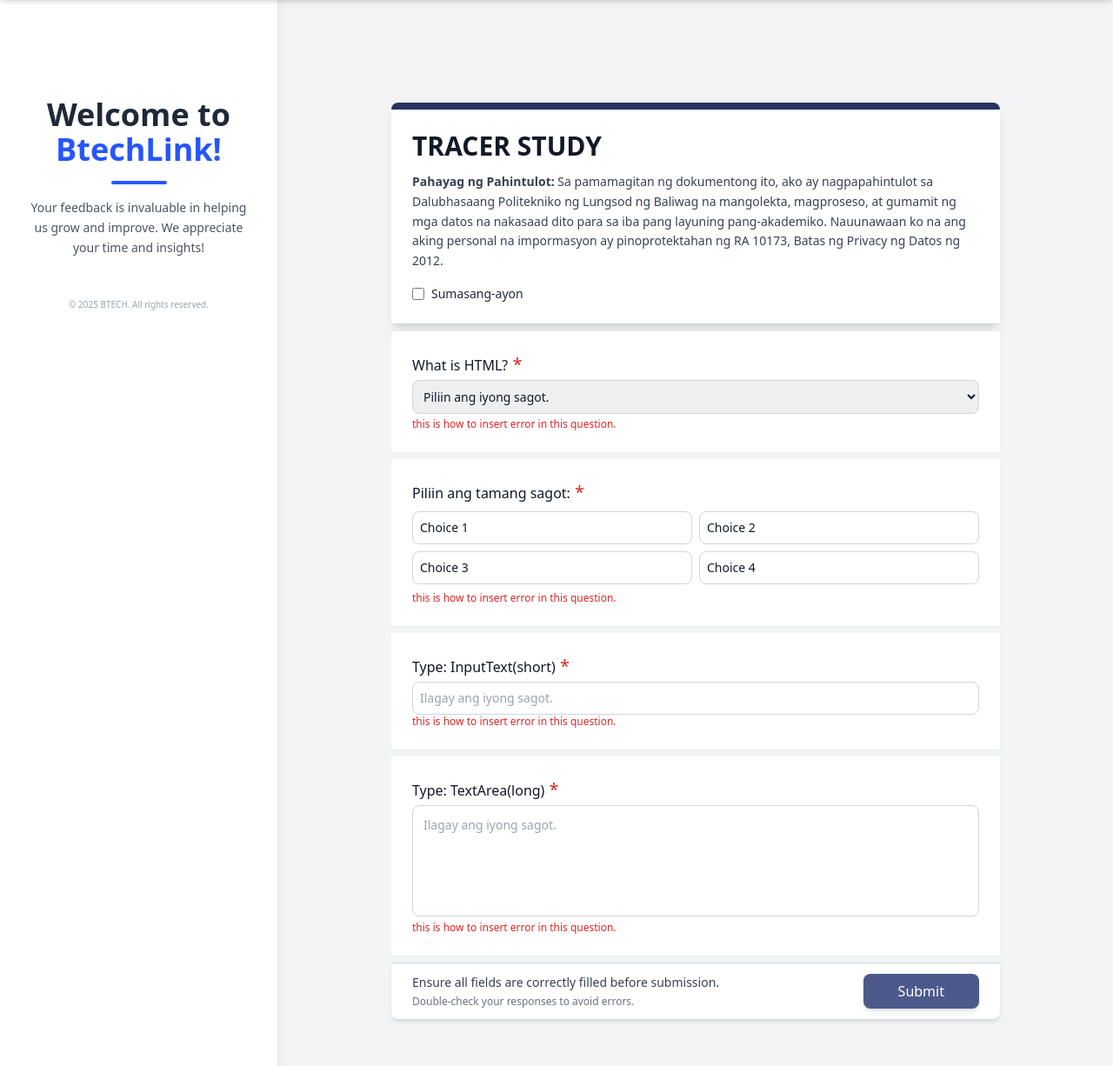
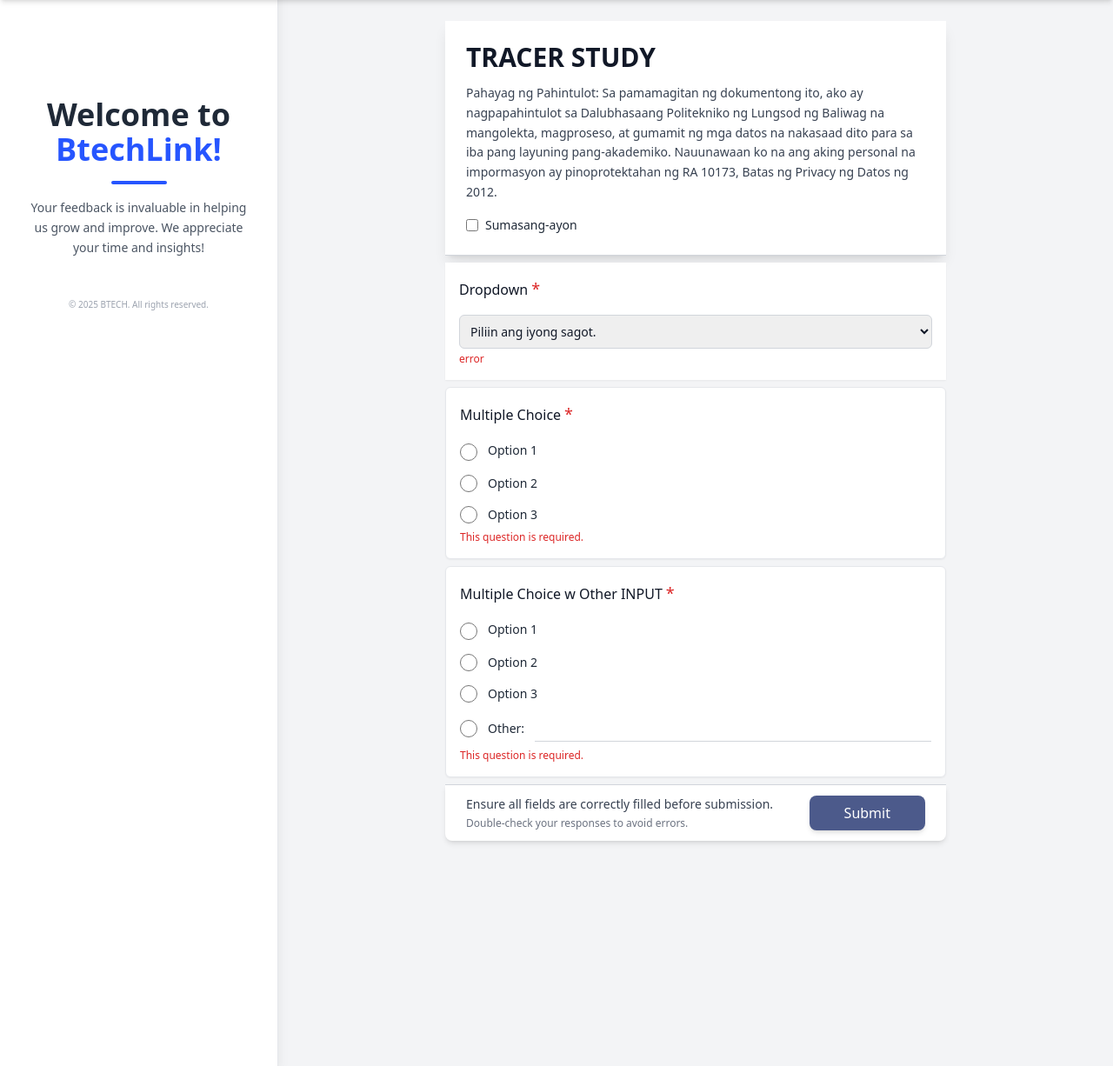
Before and after one commit to BOBLATONIO/ProjectAlumni, a Laravel app: page /questionnaire in a window 1280 px wide. Shown: the part 64-1290 px from the top of the page at 87% size. Run offline with Laravel 12, Linux system fonts and the light colour scheme.

Commit message:
update questionnaire blade

```diff
--- a/resources/views/client/survey-form.blade.php
+++ b/resources/views/client/survey-form.blade.php
@@ -7,31 +7,31 @@
                 Welcome to <span class="text-[#2655ff] font-semibold">BtechLink!</span>
             </div>
             <div class="w-16 h-1 bg-[#2655ff] rounded-full mb-4"></div>
-            <p class="text-sm text-gray-600 dark:text-gray-300 text-center leading-relaxed">
+            <div class="text-sm text-gray-600 dark:text-gray-300 text-center leading-relaxed">
                 Your feedback is invaluable in helping us grow and improve. We appreciate your time and insights!
-            </p>
-            <p class="block text-center text-[10px] text-gray-400 mt-10">
+            </div>
+            <div class="block text-center text-[10px] text-gray-400 mt-10">
                 © 2025 BTECH. All rights reserved.
-            </p>
+            </div>
         </div>
 
 
 
-        <form id="questionnaireForm" class="flex flex-col justify-center items-center w-full lg:w-3/4 lg:ml-[25%]">
+        <form id="questionnaireForm" class="flex flex-col justify-start items-center w-full lg:w-3/4 lg:ml-[25%]">
             <div class="flex flex-col gap-2 mx-5 items-center">
                 <div
-                    class="bg-white dark:bg-[#252728] shadow-lg py-6 mt-6 w-full md:w-[600px] lg:w-[700px] max-w-[800px] rounded-t-lg border-t-8 border-[#273461] border-b border-b-gray-300 dark:border-b-gray-600">
+                    class="bg-white dark:bg-[#252728] shadow-lg py-6 mt-6 w-full max-w-xl border-b border-b-gray-300 dark:border-b-gray-600">
                     <div class="text-3xl font-semibold text-gray-900 dark:text-gray-200 px-6">TRACER STUDY</div>
                     <div class="w-full px-6 mt-3">
-                        <p class="text-sm text-gray-700 dark:text-gray-400 leading-relaxed">
-                            <span class="font-bold ">Pahayag ng Pahintulot:</span>
+                        <div class="text-sm text-gray-700 dark:text-gray-400 leading-relaxed">
+                            Pahayag ng Pahintulot:
                             Sa pamamagitan ng dokumentong ito, ako ay nagpapahintulot sa Dalubhasaang Politekniko ng
                             Lungsod ng Baliwag na
                             mangolekta, magproseso, at gumamit ng mga datos na nakasaad dito para sa iba pang layuning
                             pang-akademiko.
                             Nauunawaan ko na ang aking personal na impormasyon ay pinoprotektahan ng RA 10173, Batas ng
                             Privacy ng Datos ng 2012.
-                        </p>
+                        </div>
                         <div class="mt-4 flex items-center gap-2">
                             <input id="concent" type="checkbox" value=""
                                 class="w-3.5 h-3.5 text-blue-600 bg-gray-100 dark:bg-[#252728] border-gray-300 rounded-sm dark:border-gray-600">
@@ -40,37 +40,89 @@
                     </div>
                 </div>
 
+                {{-- dropdown --}}
+                <div id="" class="question w-full max-w-xl bg-white dark:bg-[#252728] shadow-sm p-4">
+                    <p class="text-base font-medium text-gray-900 dark:text-gray-200 mb-4">
+                        Dropdown<span class="text-red-600 text-lg ml-1">*</span>
+                    </p>
+                    <div class="mt-2 text-sm">
+                        <select name=""
+                            class="w-full p-2  border border-gray-300 dark:border-gray-600 focus:outline-none rounded-md text-gray-900 dark:text-gray-400 dark:bg-[#252728]">
+                            <option class="text-sm" value="" disabled selected>Piliin ang iyong sagot.</option>
+                            <option class="text-sm" value="">Option 1</option>
+                            <option class="text-sm" value="">Option 2</option>
+                        </select>
+                        <div class="text-xs mt-1 text-red-600 dark:text-red-400">error</div>
+                    </div>
+                </div>
 
+                {{-- multiple choice --}}
+                <div id="question1"
+                    class="w-full max-w-xl bg-white dark:bg-[#252728] p-4 rounded-md shadow-sm border border-gray-200 dark:border-gray-700">
+                    <p class="text-base font-medium text-gray-900 dark:text-gray-200 mb-4">
+                        Multiple Choice<span class="text-red-600 text-lg ml-1">*</span>
+                    </p>
+                    <div class="space-y-4 text-gray-800 dark:text-gray-300">
 
-                {{-- Select --}}
-                <x-client-components.client-question-select name="question 1" question="What is HTML?" :options="[
-                    'Bachelor of Elementary Education',
-                    'Bachelor of Secondary Education major in English',
-                    'Bachelor of Science in Hospitality Management',
-                    'Bachelor of Science in Tourism Management',
-                    'Bachelor of Science in Accountancy'
-                    ]" errmsg="this is how to insert error in this question." />
+                        <label class="flex items-start gap-3">
+                            <input type="radio" name="question1" value="option1"
+                                class="mt-1 shrink-0 w-5 h-5 text-purple-600 focus:ring-purple-500 dark:bg-gray-700 dark:border-gray-600">
+                            <span class="text-sm leading-6">Option 1</span>
+                        </label>
+                        <label class="flex items-center gap-3">
+                            <input type="radio" name="question1" value="option2"
+                                class="shrink-0 w-5 h-5 text-purple-600 focus:ring-purple-500 dark:bg-gray-700 dark:border-gray-600">
+                            <span class="text-sm">Option 2</span>
+                        </label>
+                        <label class="flex items-center gap-3">
+                            <input type="radio" name="question1" value="option3"
+                                class="shrink-0 w-5 h-5 text-purple-600 focus:ring-purple-500 dark:bg-gray-700 dark:border-gray-600">
+                            <span class="text-sm">Option 3</span>
+                        </label>
+                    </div>
 
-                {{-- Multiple Choice --}}
-                <x-client-components.client-question-multiple-choice question="Piliin ang tamang sagot:"
-                    name="mutiplechoice1" :choices="[
-                    'Choice 1',
-                    'Choice 2',
-                    'Choice 3',
-                    'Choice 4'
-                    ]" errmsg="this is how to insert error in this question." />
+                    <!-- Error message -->
+                    <div class="text-xs mt-2 text-red-600 dark:text-red-400">This question is required.</div>
+                </div>
 
-                {{-- Short Answer --}}
-                <x-client-components.client-question-textinput question="Type: InputText(short)" name="questionNumber"
-                    type="number" {{-- type text, number, etc --}}
-                    errmsg="this is how to insert error in this question." />
+                {{-- Multiple Choice with other input --}}
+                <div id="question1"
+                    class="w-full max-w-xl bg-white dark:bg-[#252728] p-4 rounded-md shadow-sm border border-gray-200 dark:border-gray-700">
+                    <p class="text-base font-medium text-gray-900 dark:text-gray-200 mb-4">
+                        Multiple Choice w Other INPUT<span class="text-red-600 text-lg ml-1">*</span>
+                    </p>
+                    <div class="space-y-4 text-gray-800 dark:text-gray-300">
+                        <label class="flex items-start gap-3">
+                            <input type="radio" name="question1" value="option1"
+                                class="mt-1 shrink-0 w-5 h-5 text-purple-600 focus:ring-purple-500 dark:bg-gray-700 dark:border-gray-600">
+                            <span class="text-sm leading-6">Option 1</span>
+                        </label>
+                        <label class="flex items-center gap-3">
+                            <input type="radio" name="question1" value="option2"
+                                class="shrink-0 w-5 h-5 text-purple-600 focus:ring-purple-500 dark:bg-gray-700 dark:border-gray-600">
+                            <span class="text-sm">Option 2</span>
+                        </label>
+                        <label class="flex items-center gap-3">
+                            <input type="radio" name="question1" value="option3"
+                                class="shrink-0 w-5 h-5 text-purple-600 focus:ring-purple-500 dark:bg-gray-700 dark:border-gray-600">
+                            <span class="text-sm">Option 3</span>
+                        </label>
 
-                {{-- Long Answer --}}
-                <x-client-components.client-question-textarea question="Type: TextArea(long)" name="QuestionNumber"
-                    errmsg="this is how to insert error in this question." />
+                        <label class="flex items-center gap-3">
+                            <input type="radio" name="question1" value="other"
+                                class="shrink-0 w-5 h-5 text-purple-600 focus:ring-purple-500 dark:bg-gray-700 dark:border-gray-600">
+                            <span class="text-sm">Other:</span>
+                            <input type="text" name="question1_other" placeholder=""
+                                class="border-b border-gray-300 dark:border-gray-600 focus:outline-none focus:border-purple-600 text-sm flex-1 bg-transparent py-1 px-1">
+                        </label>
+                    </div>
+
+                    <!-- Error message -->
+                    <div class="text-xs mt-2 text-red-600 dark:text-red-400">This question is required.</div>
+                </div>
 
                 <div
-                    class="flex items-center w-full bg-white dark:bg-[#252728] shadow-md md:w-[600px] lg:w-[700px] mb-6 p-6 py-3 rounded-b-lg justify-between border-t border-gray-300 dark:border-gray-600">
+                    class="flex items-center w-full bg-white dark:bg-[#252728] shadow-md max-w-xl  mb-6 p-6 py-3 rounded-b-lg justify-between border-t border-gray-300 dark:border-gray-600">
                     <div class="flex flex-col">
                         <span class="text-sm text-gray-700 dark:text-gray-300 font-medium ">Ensure all fields are
                             correctly filled before submission.</span>
--- a/resources/views/components/client-components/client-navbar.blade.php
+++ b/resources/views/components/client-components/client-navbar.blade.php
@@ -234,10 +234,10 @@
                             class="px-4 py-2 flex items-center gap-3 cursor-pointer hover:bg-gray-200 dark:hover:dark:hover:bg-[#3B3D3E] transition-all rounded-md">
                             <a class="block w-full" href="{{ route('tracer-study') }}">Tracer Study</a>
                         </li>
-                        <li
+                        {{-- <li
                             class="px-4 py-2 flex items-center gap-3 cursor-pointer hover:bg-gray-200 dark:hover:dark:hover:bg-[#3B3D3E] transition-all rounded-md">
                             <a class="block w-full" href="{{ route('announcement') }}">Announcement</a>
-                        </li>
+                        </li> --}}
                         <li
                             class="px-4 py-2 flex items-center gap-3 cursor-pointer hover:bg-gray-200 dark:hover:dark:hover:bg-[#3B3D3E] transition-all rounded-md">
                             <a class="block w-full" href="{{ route('network') }}">Network</a>
```
Also changed, not shown: public/assets/js/surveyform.js.
